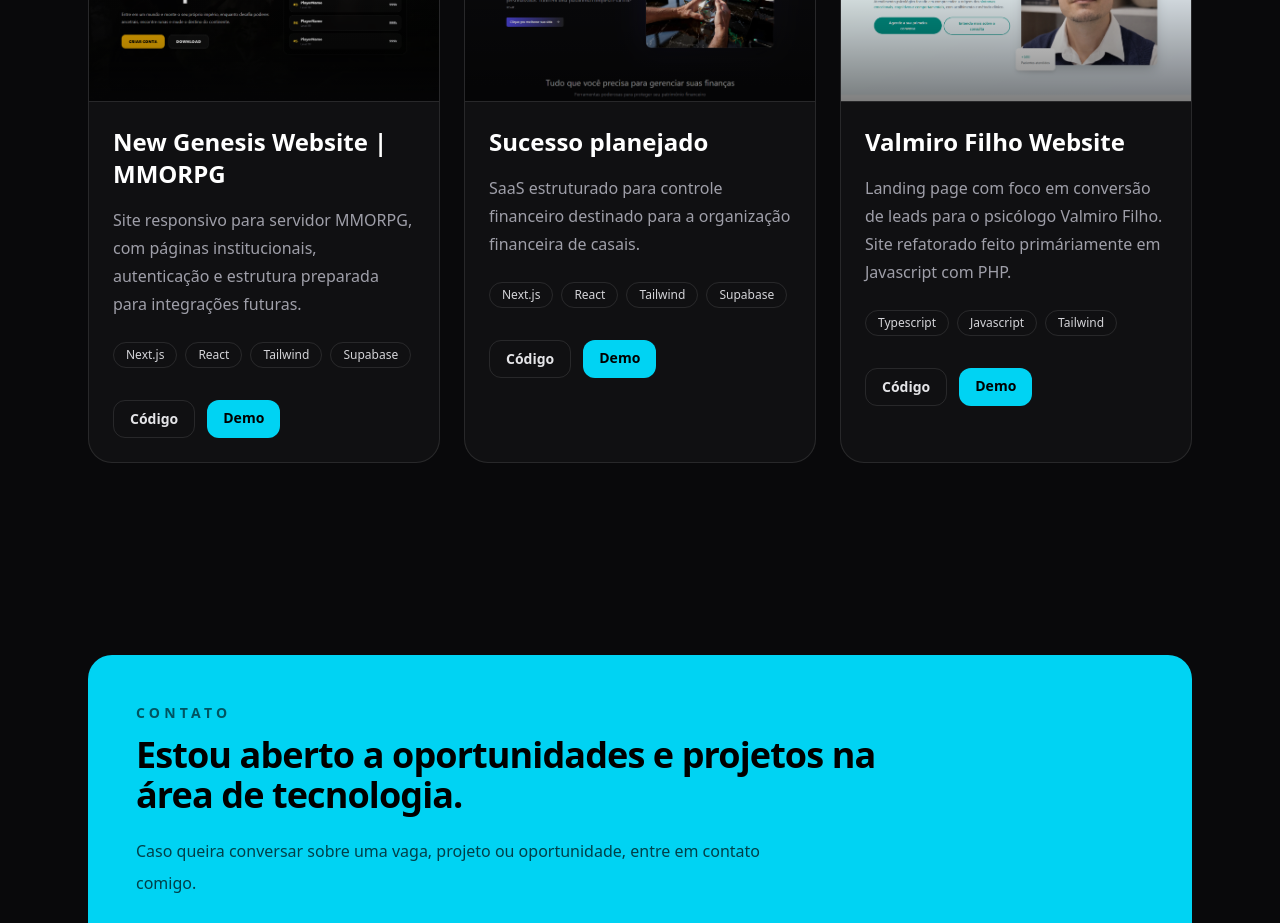
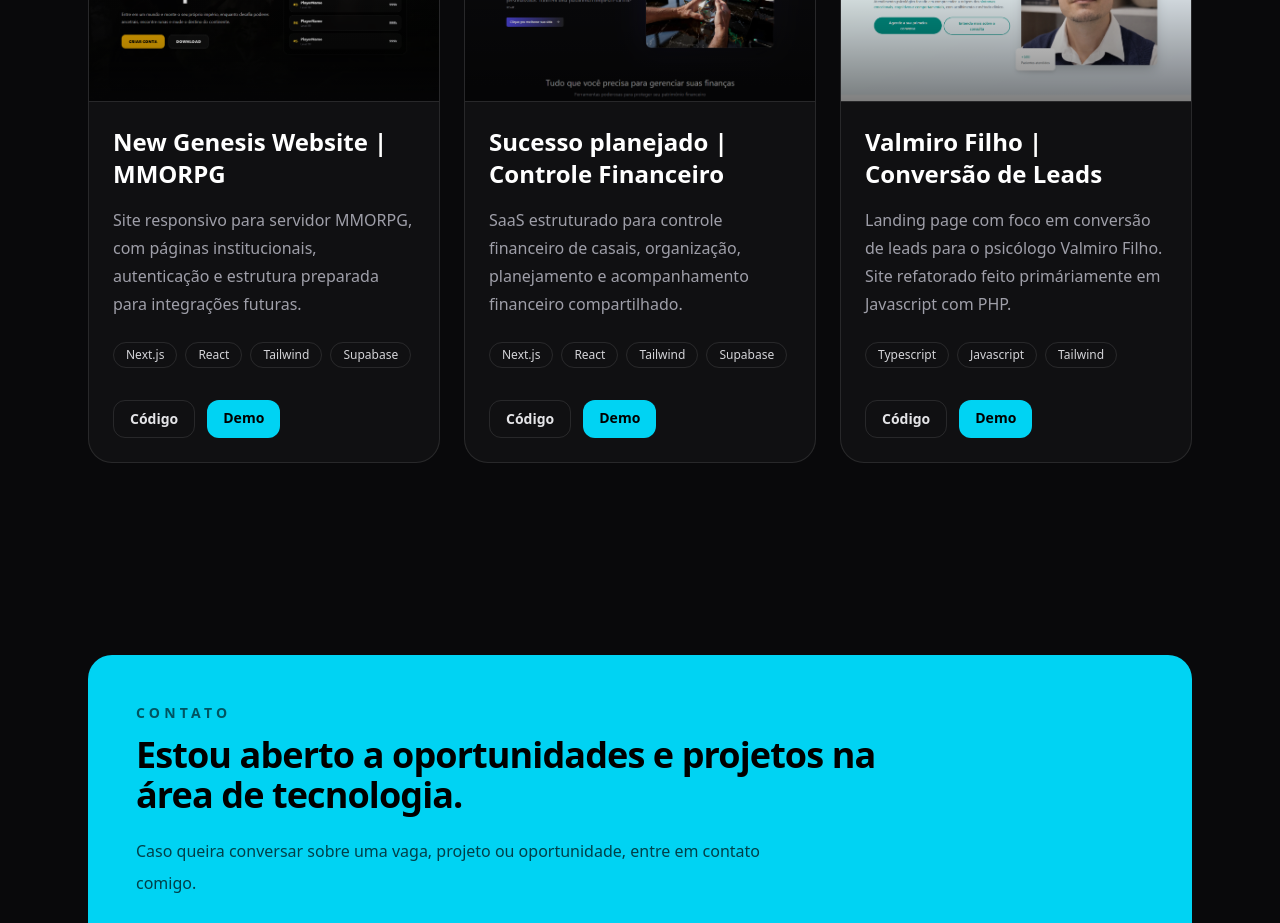
Before and after one commit to crsandrade/crsandrade-portfolio, a Next.js app: page / in a window 1280 px wide. Shown: the part 5040-5963 px from the top of the page. Built offline with nearby package versions, Linux system fonts and the light colour scheme.

Commit message:
refactor: projects title changed

```diff
--- a/components/Projects.tsx
+++ b/components/Projects.tsx
@@ -12,9 +12,9 @@ const projects = [
         image: "/new_genesis.png"
     },
     {
-        title: "Sucesso planejado",
+        title: "Sucesso planejado | Controle Financeiro",
         description:
-            "SaaS estruturado para controle financeiro destinado para a organização financeira de casais.",
+            "SaaS estruturado para controle financeiro de casais, organização, planejamento e acompanhamento financeiro compartilhado.",
         stack: ["Next.js", "React", "Tailwind", "Supabase"],
         status: "Projeto Finalizado",
         github: "https://github.com/crsandrade/marriage-finances",
@@ -22,7 +22,7 @@ const projects = [
         image: "/sucesso_planejado.png"
     },
     {
-        title: "Valmiro Filho Website",
+        title: "Valmiro Filho | Conversão de Leads",
         description:
             "Landing page com foco em conversão de leads para o psicólogo Valmiro Filho. Site refatorado feito primáriamente em Javascript com PHP.",
         stack: ["Typescript", "Javascript", "Tailwind"],
```
